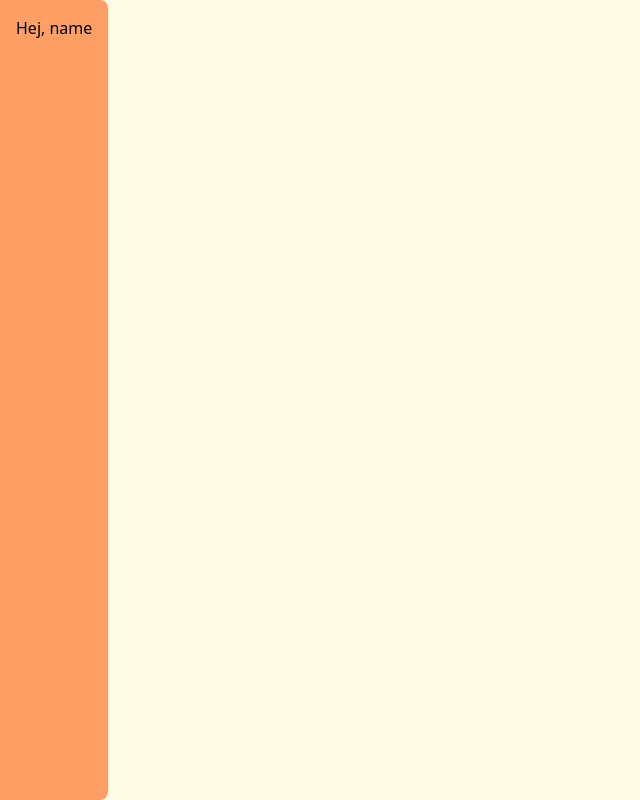
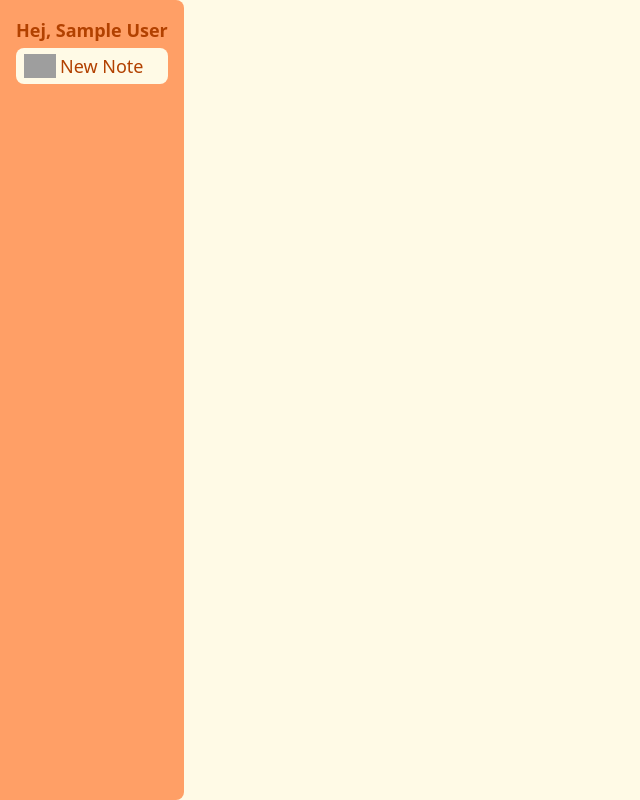
Before and after one commit to swiftee19/NoteTaker, a React (Vite) app: page /home in a window 1280 px wide. Shown: the whole page, without its empty margins (0-640 px from the left). Built offline with nearby package versions, Linux system fonts and the light colour scheme; sample sign-in values are in the browser's storage; grey boxes are pictures that could not be loaded.

Commit message:
feat: Protected Route

```diff
--- a/src/PrivateRoute.tsx
+++ b/src/PrivateRoute.tsx
@@ -24,6 +24,6 @@ function PrivateRoute(props: PrivateRouteProps) {
             {props.element}
         </>
     );
-};
+}
 
 export default PrivateRoute;
--- a/src/components/Sidebar.tsx
+++ b/src/components/Sidebar.tsx
@@ -1,8 +1,13 @@
 import {useEffect, useState} from "react";
 import {getRandomGreetings} from "../helper/greets.ts";
+import {useAuth} from "../auth/AuthProvider.tsx";
+import {User} from "../helper/user.ts";
 
 function Sidebar() {
     const [greetings, setGreetings] = useState("")
+
+    const authContext = useAuth();
+    const user: User = authContext.user;
 
     useEffect(() => {
         setGreetings(() => getRandomGreetings())
@@ -10,8 +15,13 @@ function Sidebar() {
 
     return (
         <>
-            <div className={"h-screen w-fit p-4 flex flex-col align-middle rounded-r-lg bg-secondary"}>
-                <h2>{greetings}, name</h2>
+            <div className={"h-screen w-max p-4 flex flex-col gap-1 justify-start rounded-r-lg bg-secondary"}>
+                <h2 className={"font-bold text-lg text-quinary text-left"}>{greetings}, {user.name}</h2>
+                <button
+                    className={"flex [&>img]:hover: flex-row gap-1 items-center justify-start w-full px-2 py-1 rounded-lg bg-primary text-quinary duration-300 hover:bg-quaternary hover:text-primary hover:first:h-12"}>
+                    <img src="/src/assets/plus_icon.svg" alt={"plus icon"} className={"h-6"}/>
+                    <h3 className={"font-medium text-lg w-fit"}>New Note</h3>
+                </button>
             </div>
         </>
     )
--- a/tailwind.config.js
+++ b/tailwind.config.js
@@ -10,6 +10,7 @@ export default {
             secondary: "#FF9F66",
             tertiary: "#FF5F00",
             quaternary: "#002379",
+            quinary: "#b24100",
             white: "#ffffff",
             black: "#000000",
             gray: "#cdc9c9",
```
